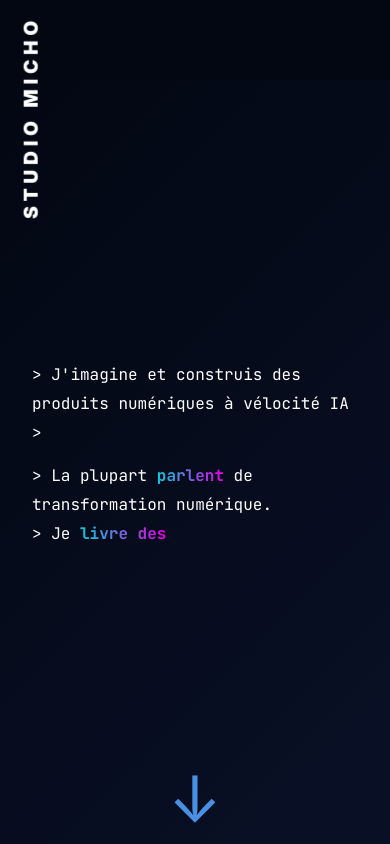
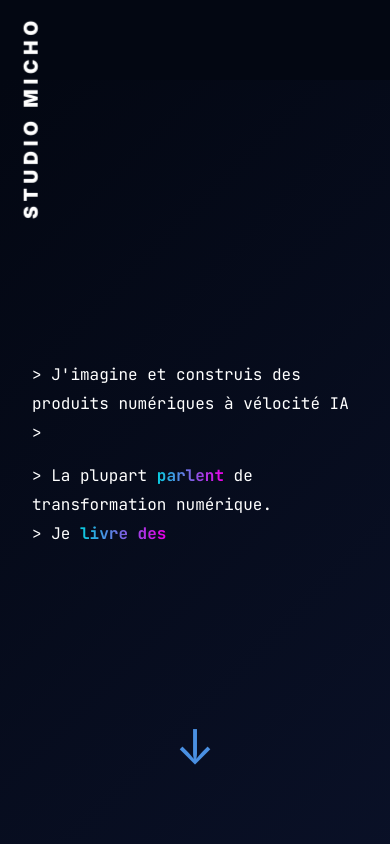
Before and after one commit to pierremichaudpm/studiomicho, a Next.js app: page / in a window 390 px wide. Shown: the top 844 px of the page. Built offline with nearby package versions, Linux system fonts and the light colour scheme.

Commit message:
Mobile: move scroll arrow higher (8rem from bottom) to be visible in first fold

```diff
--- a/app/globals.css
+++ b/app/globals.css
@@ -166,8 +166,8 @@ section {
     }
 
     .scroll-indicator {
-        bottom: 4rem !important;
-        font-size: 4rem !important;
+        bottom: 8rem !important;
+        font-size: 3rem !important;
     }
 
     .terminal {
```
